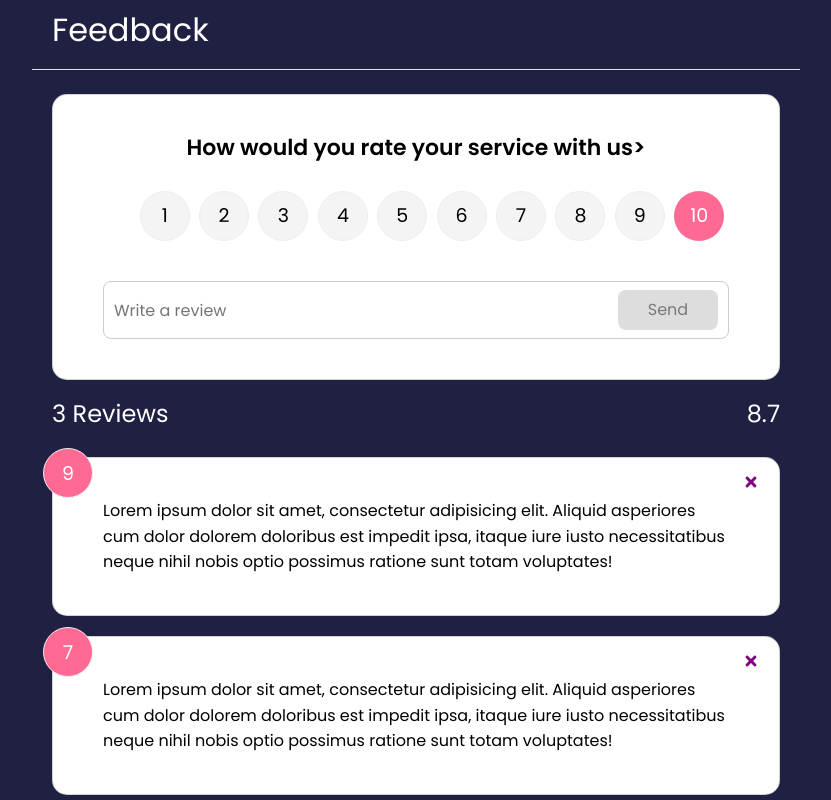
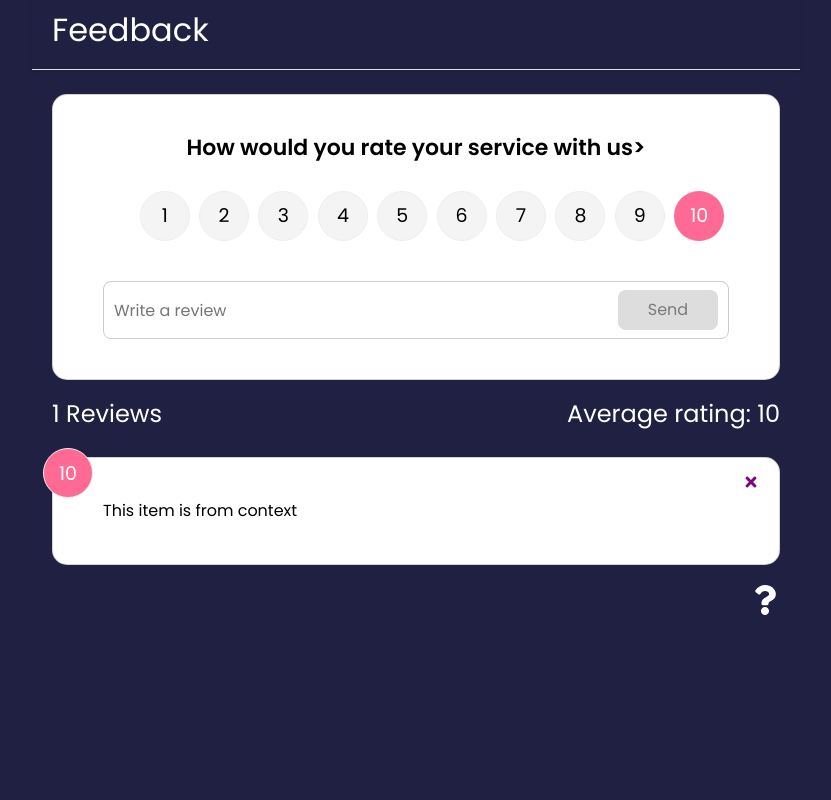
Before and after one commit to letStayFoolish/feedback-app-react, a React (Create React App) app: page / in a window 1280 px wide. Shown: the top 800 px of the page, without its empty margins (224-1055 px from the left). Built offline with nearby package versions, Linux system fonts and the light colour scheme.

Commit message:
Fetch State with the useContext Hook

```diff
--- a/src/App.js
+++ b/src/App.js
@@ -8,7 +8,7 @@ import FeedbackForm from "./components/FeedbackForm";
 import AboutIconLink from "./components/AboutIconLink";
 import {v4 as uuidv4} from 'uuid'
 import AboutPage from "./pages/AboutPage";
-import FeedbackProvider from "./context/FeedbackContex";
+import {FeedbackProvider} from "./context/FeedbackContex";
 
 function App() {
   const [feedback, setFeedback] = useState(FeedbackData)
@@ -33,8 +33,8 @@ function App() {
             <Route path='/' element={
               <>
                 <FeedbackForm handleAdd={addFeedback}/>
-                <FeedbackStats feedback={feedback}/>
-                <FeedbackList feedback={feedback} deleteFeedback={deleteFeedback}/>
+                <FeedbackStats />
+                <FeedbackList deleteFeedback={deleteFeedback}/>
               </>
             }
             />
--- a/src/components/FeedbackList.jsx
+++ b/src/components/FeedbackList.jsx
@@ -1,7 +1,11 @@
-import { motion, AnimatePresence } from "framer-motion"
+import {motion, AnimatePresence} from "framer-motion"
+import { useContext } from "react";
 import FeedbackItem from './FeedbackItem'
-import PropTypes from "prop-types";
-const FeedbackList = ({ feedback, deleteFeedback }) => {
+import FeedbackContext from "../context/FeedbackContex";
+
+const FeedbackList = ({ deleteFeedback }) => {
+  const { feedback } = useContext(FeedbackContext)
+
   if (!feedback || feedback.length === 0) {
     return <p>No feedback.</p>
   }
@@ -27,7 +31,6 @@ const FeedbackList = ({ feedback, deleteFeedback }) => {
     </div>
   )
 
-
   // return (
   //   <div className='feedback-list'>
   //     {feedback.map((item, _index) => (
@@ -41,13 +44,4 @@ const FeedbackList = ({ feedback, deleteFeedback }) => {
   // )
 }
 
-FeedbackList.propTypes = {
-  feedback: PropTypes.arrayOf(
-    PropTypes.shape({
-      id: PropTypes.number.isRequired,
-      text: PropTypes.string.isRequired,
-      rating: PropTypes.number.isRequired,
-    })
-  )
-}
 export default FeedbackList
--- a/src/components/FeedbackStats.jsx
+++ b/src/components/FeedbackStats.jsx
@@ -1,5 +1,9 @@
-import PropTypes from "prop-types";
-const FeedbackStats = ({ feedback }) => {
+import { useContext } from "react";
+import FeedbackContext from "../context/FeedbackContex";
+
+const FeedbackStats = () => {
+  const { feedback } = useContext(FeedbackContext)
+
   const rev = feedback.length
   const sum = feedback.reduce((acc, cur) => {
     return acc + cur.rating
@@ -9,13 +13,9 @@ const FeedbackStats = ({ feedback }) => {
   return (
     <div className='feedback-stats'>
       <h4>{rev} Reviews</h4>
-      <h4>{isNaN(average) ? 0 : average}</h4>
+      <h4>Average rating: {isNaN(average) ? 0 : average}</h4>
     </div>
   )
 }
 
-FeedbackStats.propTypes = {
-  feedback: PropTypes.array.isRequired
-}
-
 export default FeedbackStats
```
Also changed, not shown: src/context/FeedbackContex.jsx (+6 -3 lines).
